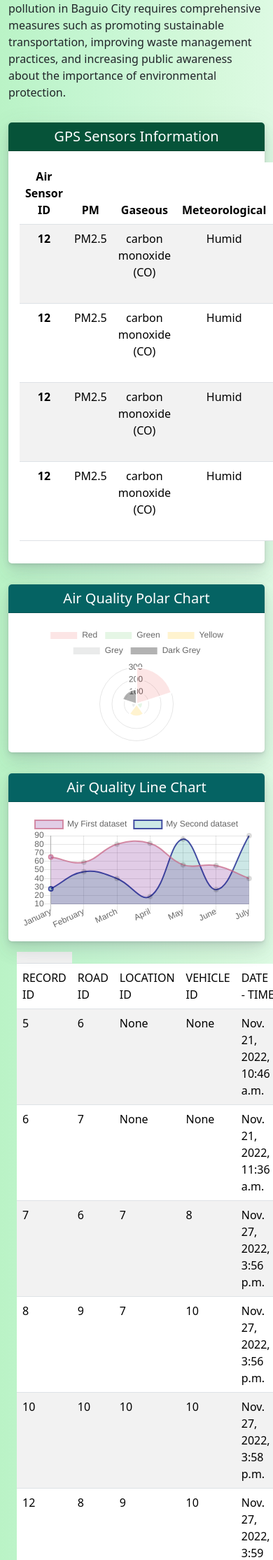
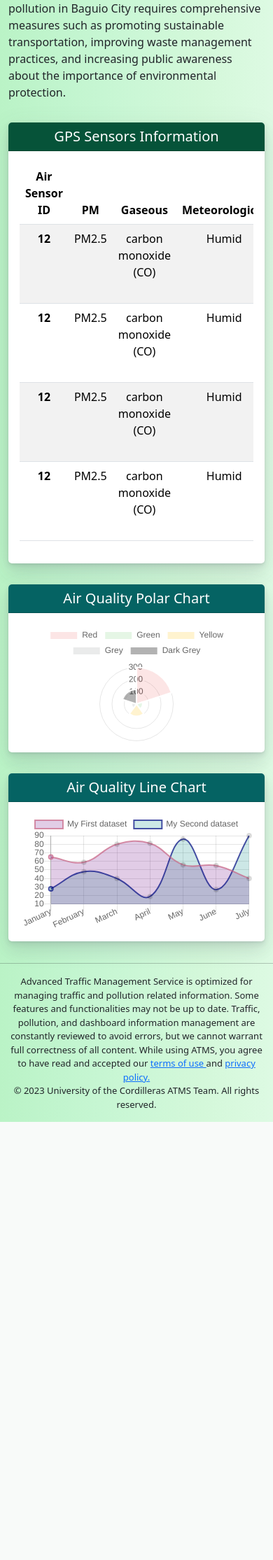
Before and after one commit to PradoJohn/ATMS, a Django app: page /pollution_management/ in a window 390 px wide. Shown: the part 635-2864 px from the top of the page at 70% size. After the commit the page ends 2238 px from the top, so only its background shows below. Run offline with Django 4.2, Linux system fonts and the light colour scheme; data comes from the database, SQL or seed files in the repository; some libraries are stand-ins or nearby versions.

Commit message:
Add Responsive

```diff
--- a/atmsapp/templates/menu/dashboard.html
+++ b/atmsapp/templates/menu/dashboard.html
@@ -82,7 +82,7 @@
 <hr>
 
 <div class="row d-flex justify-content-center">
-  <div class="card col-9">
+  <div class="card col-xxl-9 col-sm-12">
     <h5 class="card-header text-white text-center" style="background-color: rgb(3, 124, 124);">
       Predictive Analytics
     </h5>
@@ -102,7 +102,7 @@
 <hr>
 
 <div class="row d-flex justify-content-center">
-  <div class="card col-6">
+  <div class="card col-xxl-6 col-sm-12">
     <h5 class="card-header">
       Feedbacks
     </h5>
@@ -112,7 +112,7 @@
     </div>
   </div>
 
-  <div class="card col-5">
+  <div class="card col-xxl- 5 col-sm-12">
     <h5 class="card-header">
       News
     </h5>
--- a/atmsapp/templates/menu/home.html
+++ b/atmsapp/templates/menu/home.html
@@ -47,7 +47,7 @@
     <h4 class="card-header">
         ATMS Features
     </h4>
-    <div class="col-6">
+    <div class="col-xxl-6 col-sm-12">
         <div class="card mb-3">
             <div class="row g-0">
             <div class="col-md-4">
@@ -63,7 +63,7 @@
             </div>
         </div>
     </div>
-    <div class="col-6">
+    <div class="col-xxl-6 col-sm-12">
         <div class="card mb-3">
             <div class="row g-0">
             <div class="col-md-4">
@@ -85,7 +85,7 @@
 <hr>
 
 <div class="row d-flex justify-content-center">
-    <div class="card col-8">
+    <div class="card col-xxl-8 col-sm-12">
         <h5 class="card-header text-center"><strong>TOGETHER WE IMPROVE BAGUIO CITY'S TREASURES.</strong> </h5>
         <div id="carouselExampleCaptions" class="carousel slide" data-bs-ride="carousel">
             <div class="carousel-indicators">
--- a/atmsapp/templates/menu/pollution_management.html
+++ b/atmsapp/templates/menu/pollution_management.html
@@ -27,7 +27,8 @@
     <div class="card text-center">
         <h5 class="card-header text-white" style="background-color: rgb(6, 83, 57); ">GPS Sensors Information</h5>
         <div class="card-body">
-            <table class="table table-striped">
+            <div class="table-responsive table-responsive-sm">
+            <table class="table table-striped ">
                 <thead>
                   <tr>
                     <th >Air Sensor ID</th>
@@ -84,6 +85,7 @@
                   </tr>
                 </tbody>
               </table>
+            </div>
         </div>
     </div>
 
@@ -120,32 +122,7 @@
 
 
 
-  <div class="col-xl-12">
-    <table class="table table-striped">
-        <th>
-            <tr>
-                <td>RECORD ID</td>
-                <td>ROAD ID</td>
-                <td>LOCATION ID</td>
-                <td>VEHICLE ID</td>
-                <td>DATE - TIME</td>
-                <td>INTENSITY</td>
-                <td>HANDLE</td>
-            </tr>
-        </th>
-        {% for x in record %}
-        <tr>
-            <td>{{ x.id }}</td>
-            <td>{{ x.road_id }}</td>
-            <td>{{ x.location_id }}</td>
-            <td>{{ x.vehicle_id }}</td>
-            <td>{{ x.time_date }}</td>
-            <td>{{ x.intensity }}</td>
-            <td><a href="delete/{{ x.id }}">delete</a></td>
-        </tr>
-        {% endfor %}
-    </table>
-</div>
+
 </div>
 
 {% endblock %}
--- a/atmsapp/templates/menu/traffic_management.html
+++ b/atmsapp/templates/menu/traffic_management.html
@@ -33,10 +33,11 @@
 </div>
 
 <div class="row d-flex justify-content-center">
-    <div class="card col-xl-8 text-center">
+    <div class="card col-xxl-8 text-center">
         <h5 class="card-header text-white" style="background-color: rgb(6, 83, 57); ">GPS Sensors Information</h5>
         <div class="card-body">
-            <table class="table table-striped">
+            <div class="table-responsive table-responsive-sm">
+                <table class="table table-striped">
                 <thead>
                   <tr>
                     <th >GPS ID</th>
@@ -75,6 +76,7 @@
                   </tr>
                 </tbody>
               </table>
+            </div>
         </div>
     </div>
 
```
Also changed, not shown: atmsapp/templates/records/all_records.html (+5 -3 lines).
